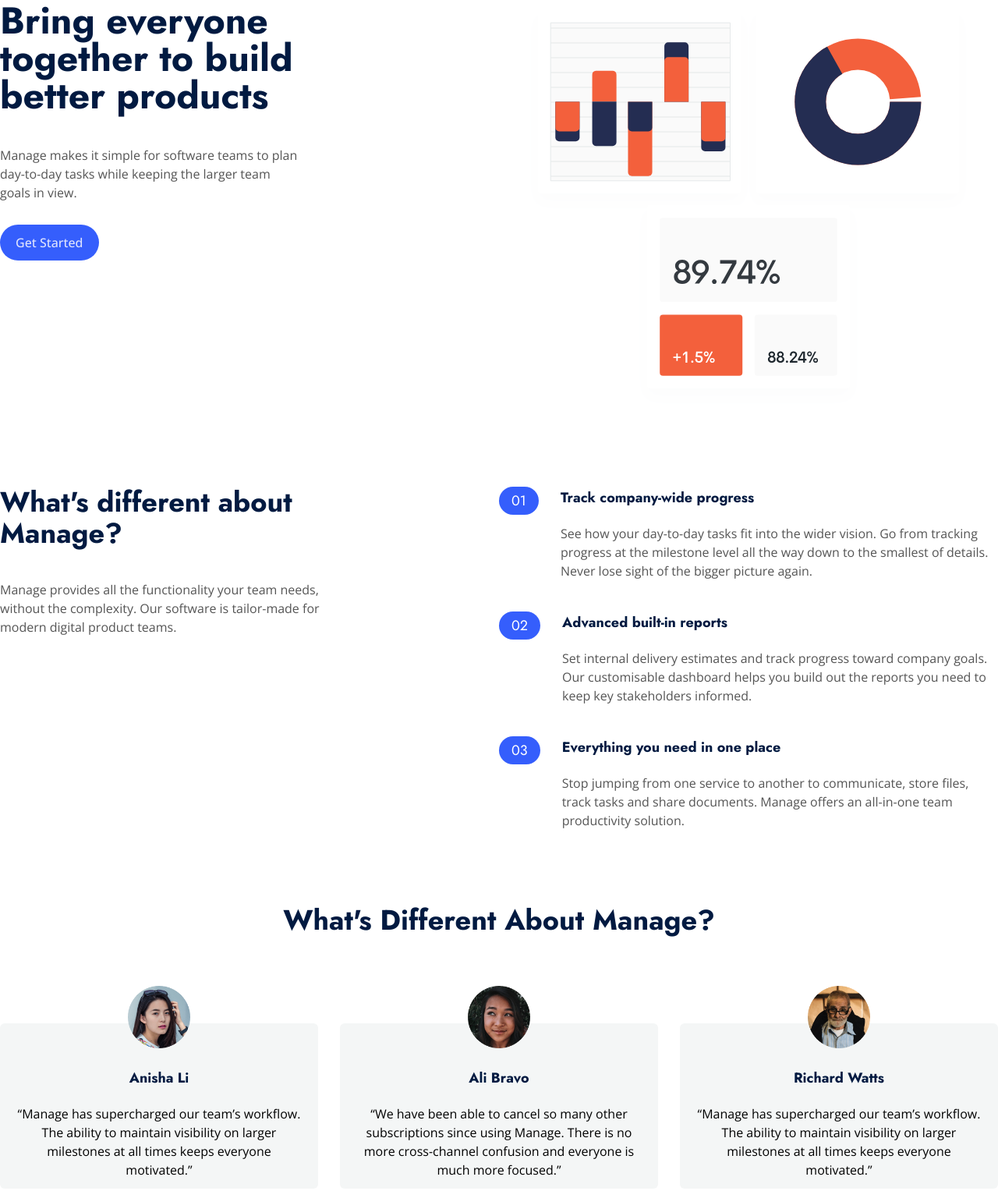
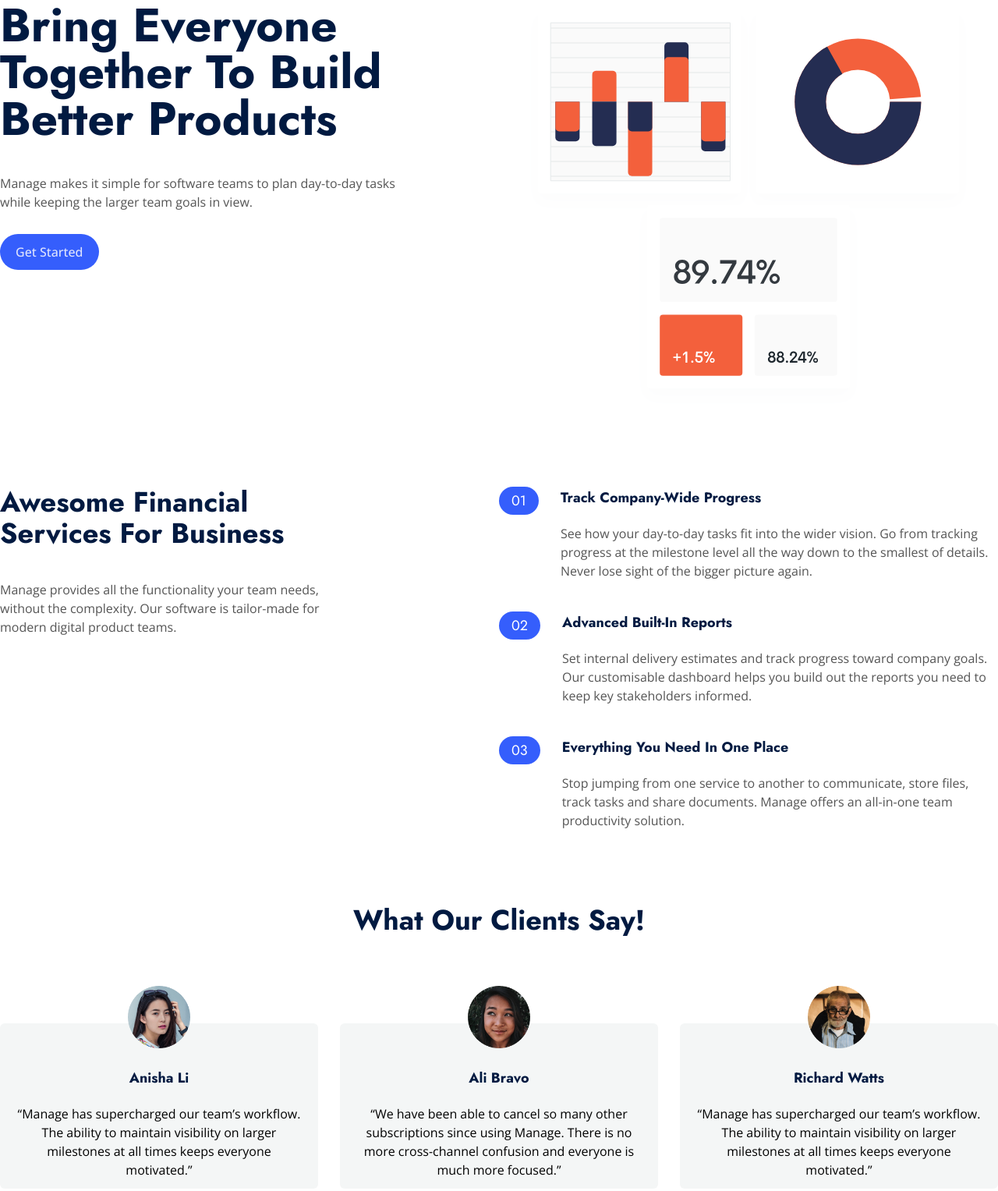
Before and after one commit to CreationsBliss/slick-landing-page, a website: page index.html in a window 1280 px wide. Shown: the part 189-1716 px from the top of the page at 78% size. Drawn offline with nearby package versions, Linux system fonts and the light colour scheme.

Commit message:
Done without responsive

```diff
--- a/index.html
+++ b/index.html
@@ -49,8 +49,8 @@
   <section class="hero pt-24">
     <div class="container mx-auto flex">
       <div class="basis-2/4 space-y-10">
-        <h1 class="max-w-sm font-bold font-jost text-5xl text-heading-blue">Bring everyone together to build better products</h1>
-        <p class="max-w-sm font-sans font-normal text-gray">Manage makes it simple for software teams to plan day-to-day tasks while keeping the larger team goals in view.</p>
+        <h1 class="max-w-lg font-bold font-jost text-6xl text-heading-blue capitalize">Bring everyone together to build better products</h1>
+        <p class="max-w-lg font-sans font-normal text-gray">Manage makes it simple for software teams to plan day-to-day tasks while keeping the larger team goals in view.</p>
         <div>
           <a href="#" class="transition duration-700 font-medium bg-text-blue text-btn-text-blue py-3 px-5 rounded-full hover:bg-btn-hover-blue hover:text-white">Get Started</a>
         </div>
@@ -67,7 +67,7 @@
   <section class="pt-24">
     <div class="container mx-auto flex">
       <div class="basis-2/4 space-y-10">
-        <h2 class="font-jost text-heading-blue font-bold text-4xl max-w-md">What's different about Manage?</h2>
+        <h2 class="font-jost text-heading-blue font-bold text-4xl max-w-md capitalize">Awesome Financial Services For Business</h2>
         <p class="max-w-md font-sans font-normal text-gray">Manage provides all the functionality your team needs, without the complexity. Our software is tailor-made for modern digital product teams.</p>
       </div>
 
@@ -79,7 +79,7 @@
           </div>
 
           <div class="space-y-5">
-            <h3 class="font-jost font-bold text-heading-blue text-lg">Track company-wide progress</h3>
+            <h3 class="font-jost font-bold text-heading-blue text-lg capitalize">Track company-wide progress</h3>
             <p class="font-sans font-normal text-gray">See how your day-to-day tasks fit into the wider vision. Go from tracking progress at the milestone level all the way down to the smallest of details. Never lose sight of the bigger picture again.</p>
           </div>
         </div>
@@ -90,7 +90,7 @@
           </div>
 
           <div class="space-y-5">
-            <h3 class="font-jost font-bold text-heading-blue text-lg">Advanced built-in reports</h3>
+            <h3 class="font-jost font-bold text-heading-blue text-lg capitalize">Advanced built-in reports</h3>
             <p class="font-sans font-normal text-gray">Set internal delivery estimates and track progress toward company goals. Our customisable dashboard helps you build out the reports you need to keep key stakeholders informed.</p>
           </div>
         </div>
@@ -101,7 +101,7 @@
           </div>
 
           <div class="space-y-5">
-            <h3 class="font-jost font-bold text-heading-blue text-lg">Everything you need in one place</h3>
+            <h3 class="font-jost font-bold text-heading-blue text-lg capitalize">Everything you need in one place</h3>
             <p class="font-sans font-normal text-gray">Stop jumping from one service to another to communicate, store files, track tasks and share documents. Manage offers an all-in-one team productivity solution.</p>
           </div>
         </div>
@@ -112,7 +112,7 @@
 
   <section class="pt-24 mb-24">
     <div class="container mx-auto">
-      <h2 class="font-jost text-heading-blue font-bold text-4xl text-center">What's Different About Manage?</h2>
+      <h2 class="font-jost text-heading-blue font-bold text-4xl text-center capitalize">What Our Clients Say!</h2>
 
       <div class="pt-16 flex space-x-7">
         <div class="text-center basis-2/6">
@@ -161,7 +161,7 @@
     <div class="container mx-auto">
       <div class="flex justify-between items-center">
         <div>
-          <h2 class="font-jost text-white font-bold text-4xl max-w-xl">
+          <h2 class="font-jost text-white font-bold text-4xl max-w-xl capitalize">
             Simplify how your team works today
           </h2>
         </div>
```
Also changed, not shown: dist/main.css.
